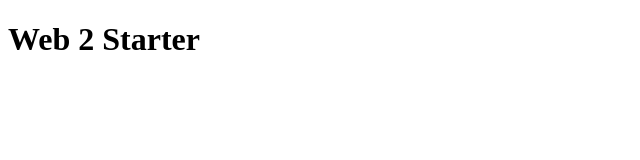
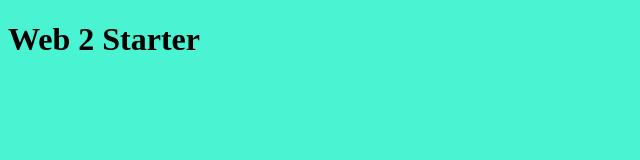
Before and after one commit to kitterwinn/web-2-starter-1, a plain HTML site: page index.html in a window 1280 px wide. Shown: the whole page, without its empty margins (0-640 px from the left). Drawn offline with Linux system fonts and the light colour scheme.

Commit message:
Connect Stylesheet
Woohoo stylesheet!

```diff
--- /dev/null
+++ b/css/styles.css
@@ -0,0 +1,4 @@
+/* Styling */
+body {
+    background: rgba(0, 240, 194, 0.71);
+}
--- a/index.html
+++ b/index.html
@@ -5,6 +5,9 @@
     <meta name="viewport" content="width=device-width, initial-scale=1">
 
     <title>Web 2 Starter</title>
+
+    <link rel="stylesheet" href="css/styles.css">
+
 </head>
 <body>
 
```
Also changed, not shown: 1 other file.
